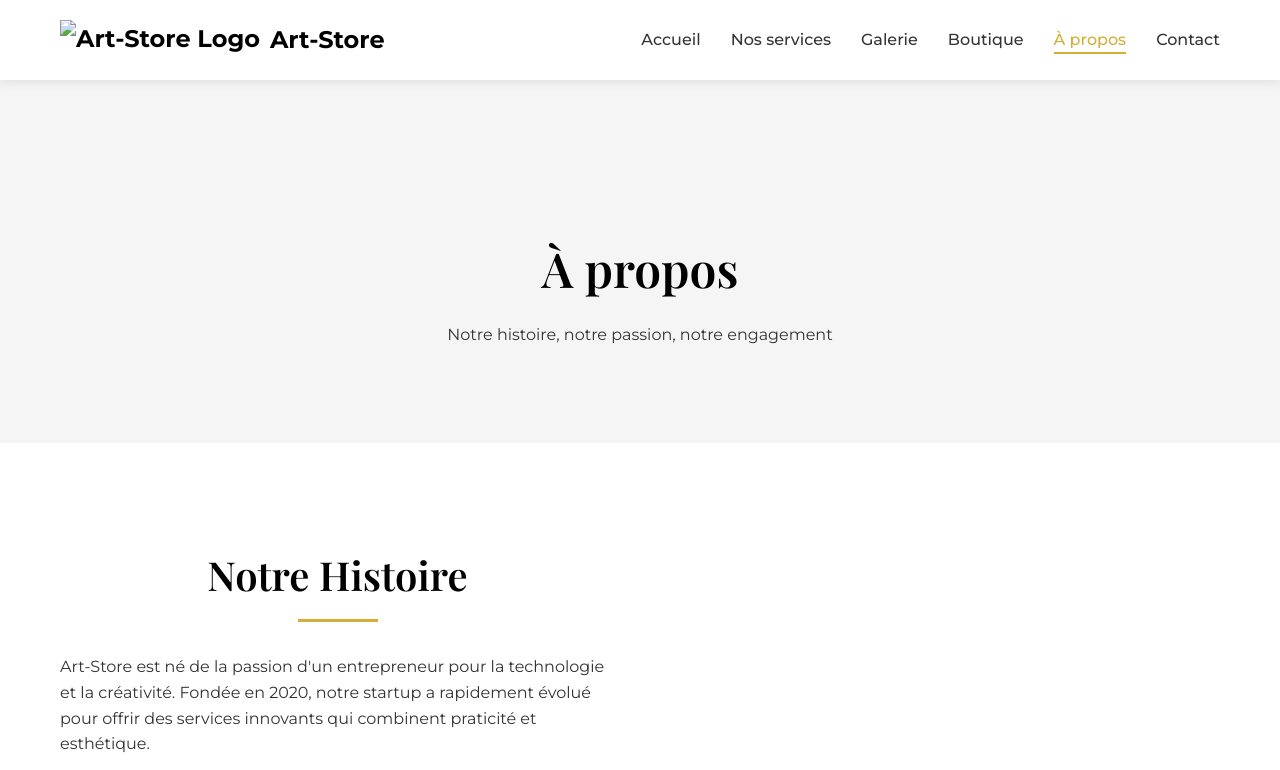
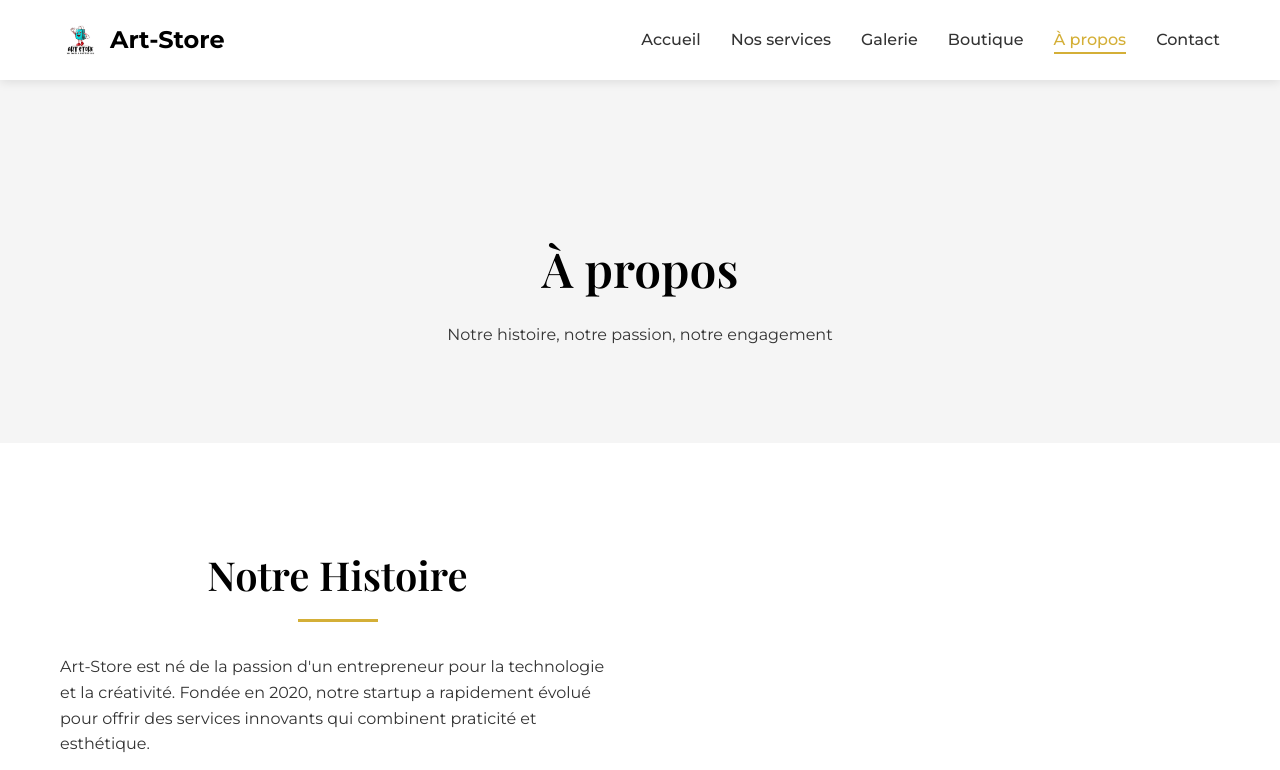
Before and after one commit to cimyrichardson/art-store, a plain HTML site: page about.html in a window 1280 px wide. Shown: the top 770 px of the page. Drawn offline with nearby package versions, Linux system fonts and the light colour scheme.

Commit message:
Logo Add

```diff
--- a/about.html
+++ b/about.html
@@ -15,7 +15,7 @@
     <header class="header">
         <div class="container">
             <a href="index.html" class="logo">
-                <img src="assets/logo.png" alt="Art-Store Logo">
+                <img src="Assets/Img/Art-Store-Logo.jpeg" alt="Art-Store Logo">
                 <span>Art-Store</span>
             </a>
             <nav class="navbar">
```
Also changed, not shown: contact.html (+1 -1 lines), faq.html (+1 -1 lines), galerie.html (+1 -1 lines), index.html (+1 -1 lines), services.html (+1 -1 lines), Assets/Img/Art-Store-Logo.jpeg (added).
